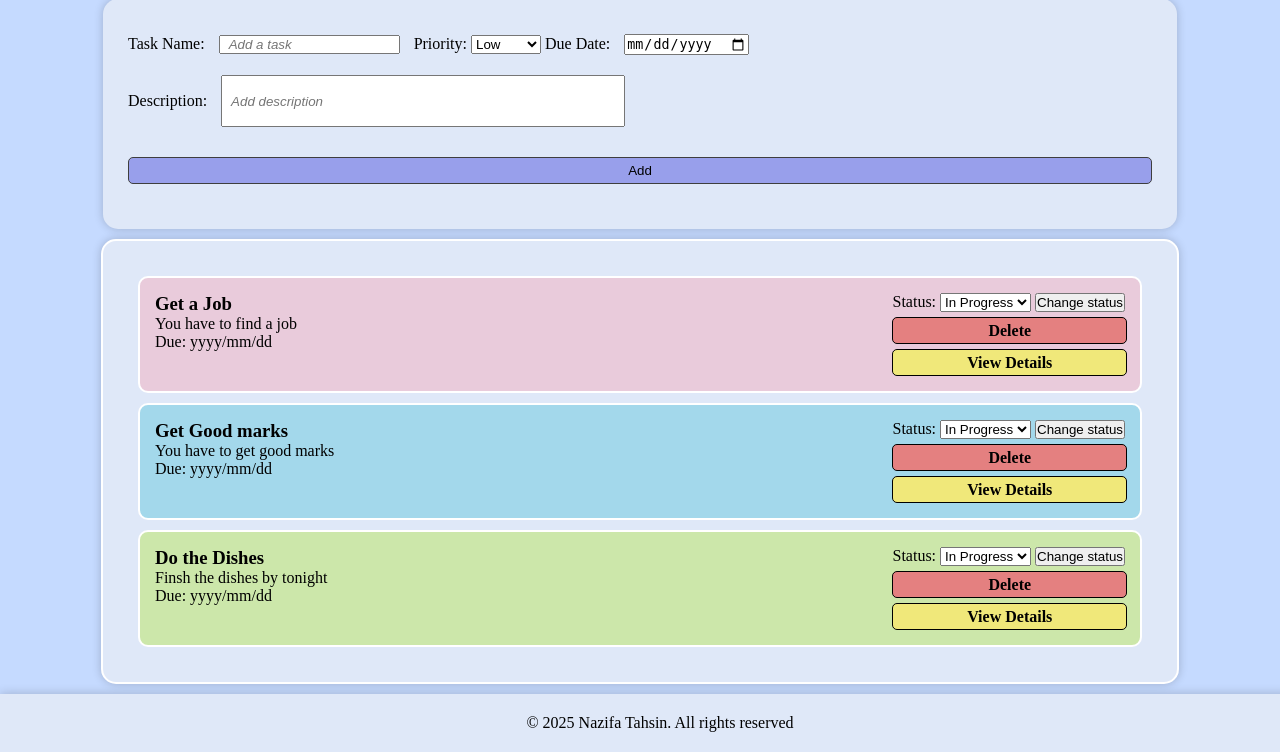
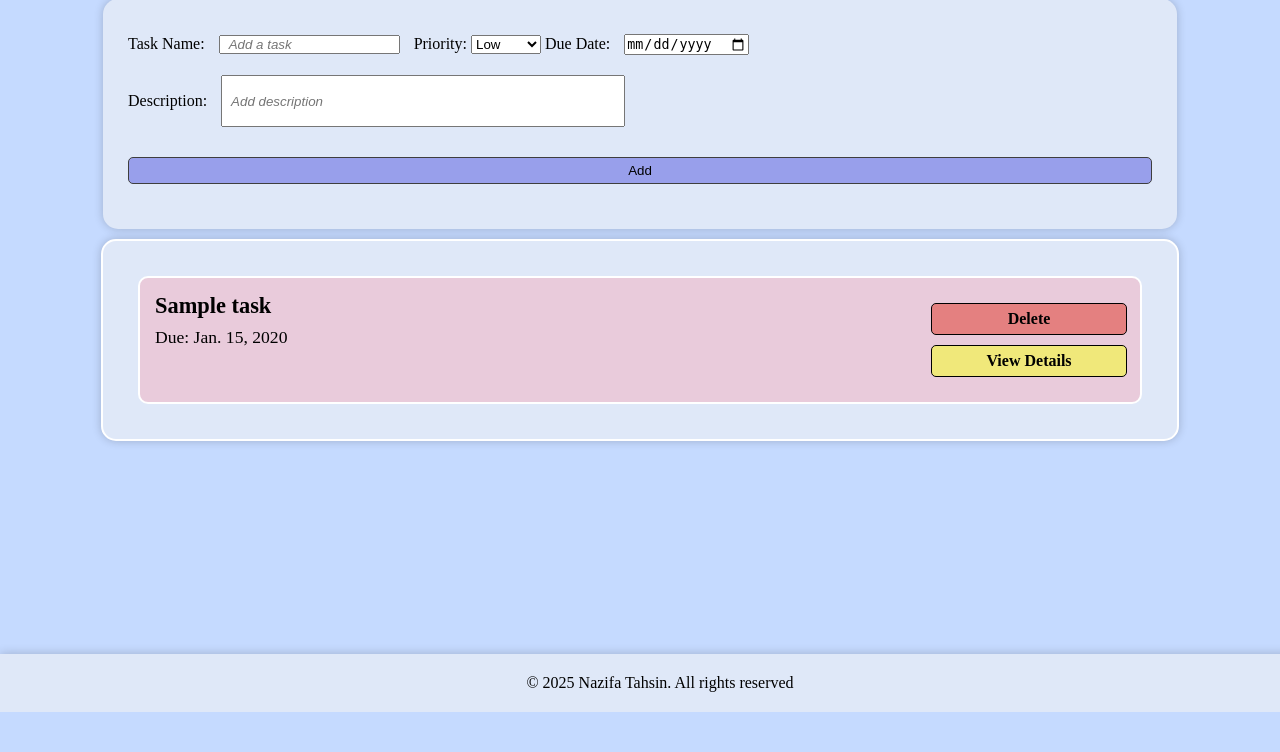
Before and after one commit to nazifatahsinturna/Task_manager, a Django app: template templates/task/index.html in a window 1280 px wide. Shown: the part 88-840 px from the top of the page. After the commit the page ends 800 px from the top, so only its background shows below. Run offline with Django 5.2, Linux system fonts and the light colour scheme; the template is opened without the code that fills it: values that come from a table or form of the project are taken from there, others are empty; tables that the repository leaves empty hold one stand-in row (values such as "Sample post").

Commit message:
rendering tasks from a user complete

```diff
--- a/static/style.css
+++ b/static/style.css
@@ -64,7 +64,16 @@ ul {
     border-radius: 10px;
     margin: 10px;
     padding: 15px;
+    /* align-items: */
 
+}
+.tasks h3{
+    font-size: 1.4rem;
+    margin-bottom: 8px;
+}
+
+.tasks p {
+    font-size: 1.1rem;
 }
 
 .still-pending {
@@ -85,16 +94,21 @@ ul {
     gap: 5px;
 }
 
+.task-btn {
+    width: 20%;
+}
+
 .danger, .detail {
     display: flex;
     width: 100%;
     justify-content: center;
     align-items: center;
-    height: 25px;
+    height: 30px;
     border: 1px solid black;
     border-radius: 5px;
     font-weight: 700;
     background-color: rgb(228, 128, 128);
+    margin: 10px auto;
 }
 
 .detail {
--- a/taskmanager/views.py
+++ b/taskmanager/views.py
@@ -28,7 +28,11 @@ def login_view(request):
 
 @login_required
 def task_view(request):
-    return render(request, 'task/index.html')
+    user_id = request.session.get("user_id")
+    user = User.objects.get(id = user_id)
+    tasks = user.tasks.all() #select # from tasks where user_id = user.id
+    # print(tasks)
+    return render(request, 'task/index.html', {"tasks": tasks})
 
 def signup_view(request):
     if request.method == "POST":
--- a/templates/task/index.html
+++ b/templates/task/index.html
@@ -44,7 +44,27 @@
              </div>
 
             <ul class="task-list">
+                {% for task in tasks %}
+                {% if task.status == 'PENDING'%}
                 <li class="still-pending tasks">
+                {% elif  task.status == 'IN_PROGRESS'%}
+                <li class="progress tasks">
+                {% elif task.status == 'COMPLETED' %}
+                <li class="completed tasks">
+                {% endif %}
+                    <div>
+                        <h3>{{task.title}}</h3>
+                        <p>Due: {{task.due_date}}</p>
+                    </div>
+                    <div class="task-btn">
+                        <a class='danger'>Delete</a>
+                        <a class='detail'>View Details</a>
+                    </div>
+                </li>
+
+
+                {% endfor %}
+                {% comment %} <li class="still-pending tasks">
                     <div>
                         <h3>Get a Job</h3>
                         <p>You have to find a job</p>
@@ -102,7 +122,7 @@
                         <a class='detail'>View Details</a>
                     </form>
 
-                </li>
+                </li> {% endcomment %}
             </ul>
         </section>
     </main>
```
Also changed, not shown: templates/task/details.html (+11 -0 lines).
